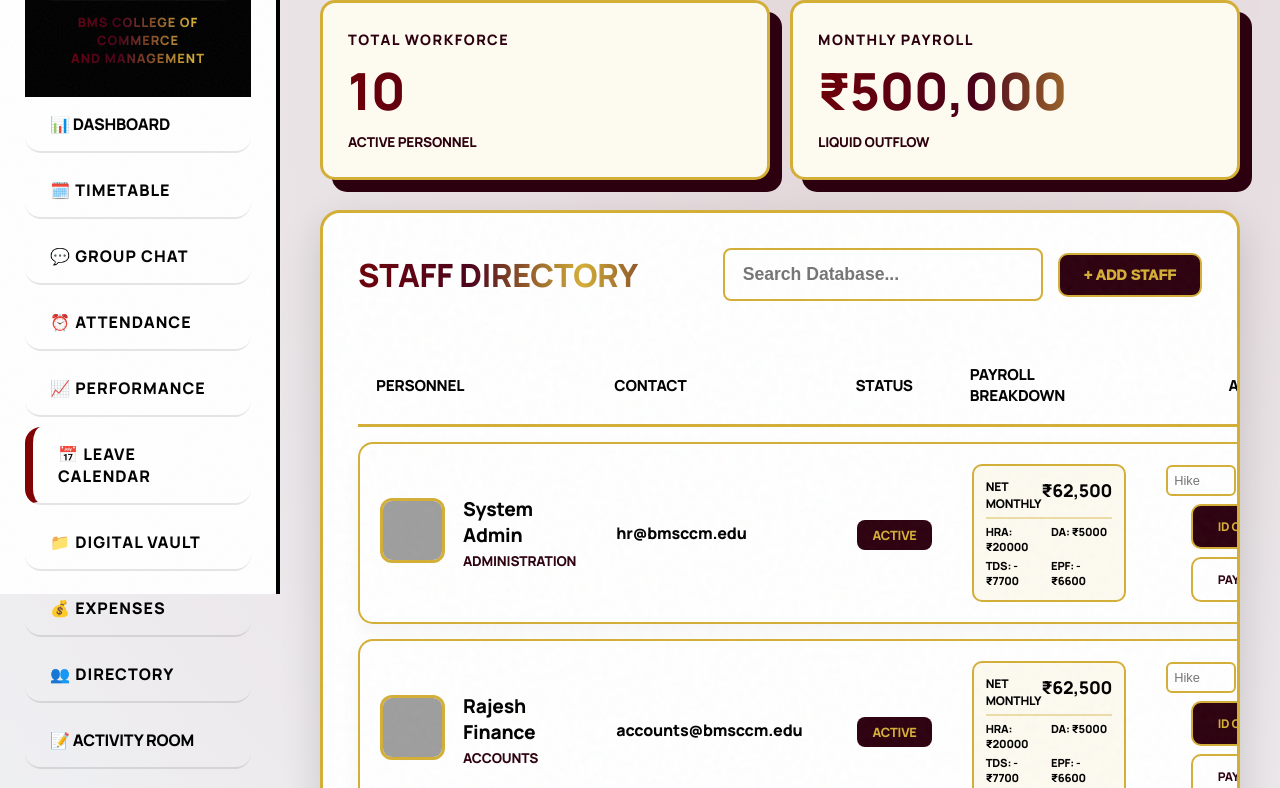
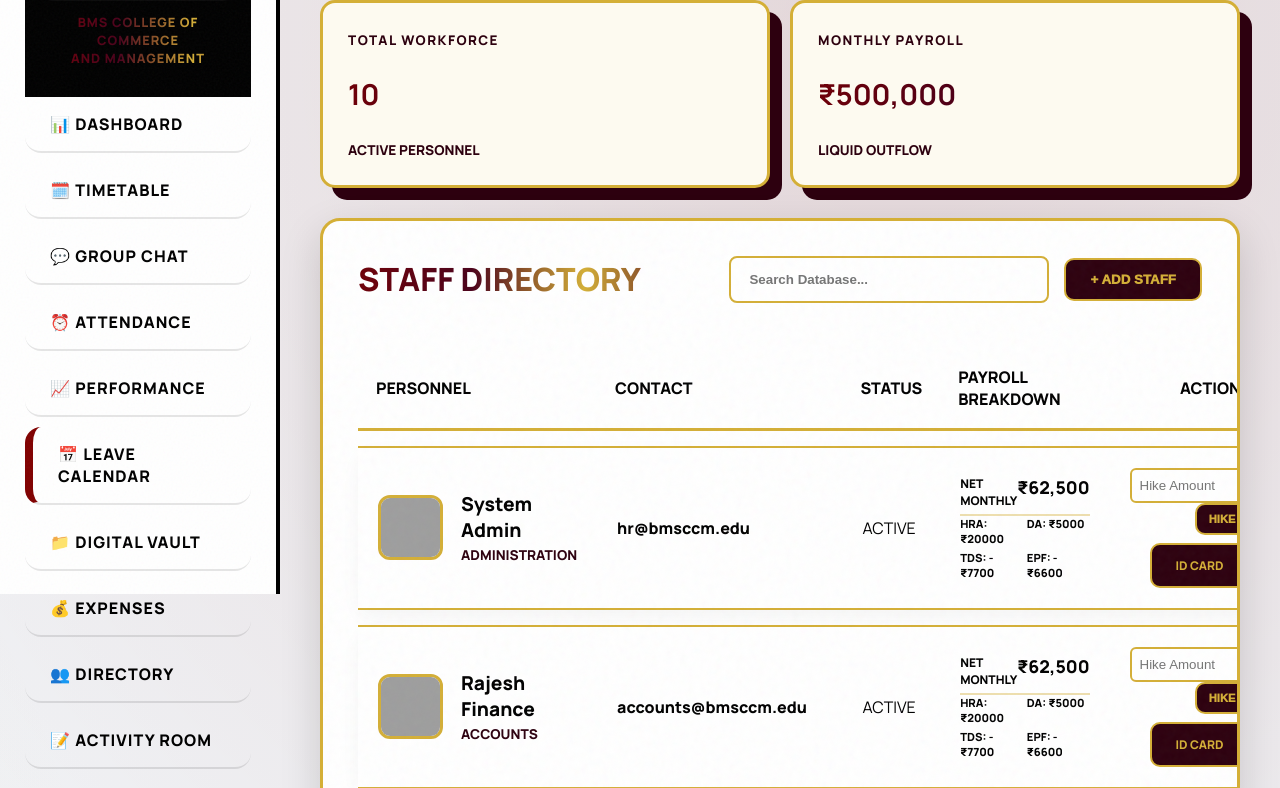
Before and after one commit to pk7745/erp, a Flask app: page /staff_directory in a window 1280 px wide. Shown: the part 206-994 px from the top of the page. Run offline with Flask 3, Linux system fonts and the light colour scheme; the visitor is signed in with stand-in values (Sample User, id 1); data comes from the database, SQL or seed files in the repository; data that the repository does not hold is empty; some libraries are stand-ins or nearby versions; grey boxes are pictures that could not be loaded.

Commit message:
Update staff_directory.html

```diff
--- a/templates/staff_directory.html
+++ b/templates/staff_directory.html
@@ -5,14 +5,25 @@
     :root {
         --imperial-maroon: #2d000f;
         --royal-gold: #d4af37;
-        --ink-black: #000000; /* Pure black for maximum visibility */
+        --ink-black: #000000;
         --imperial-cream: #fdfaf0;
     }
 
-    /* --- ENHANCED VISIBILITY UI --- */
+    /* --- BACKGROUND WATERMARK --- */
+    .watermark-overlay {
+        position: fixed;
+        top: 50%; left: 50%;
+        transform: translate(-50%, -50%);
+        width: 70vh; height: 70vh;
+        background: url('https://www.bmsccm.ac.in/img/ll.png') no-repeat center;
+        background-size: contain;
+        opacity: 0.03;
+        z-index: -1;
+        pointer-events: none;
+    }
+
     h2, h3, h4, strong, span, p, label, td, th {
         color: var(--ink-black) !important;
-        letter-spacing: -0.2px; /* Tighter letter spacing for bold look */
     }
 
     .dashboard-grid { display: flex; gap: 20px; margin-bottom: 30px; }
@@ -22,67 +33,45 @@
     }
     .imperial-stat-card small {
         color: var(--imperial-maroon) !important;
-        font-weight: 900;
-        text-transform: uppercase;
-        letter-spacing: 1.5px;
-        font-size: 0.9rem; /* Increased from 0.75 */
-    }
-    .imperial-stat-card h2 {
-        font-size: 3.2rem; /* Increased size */
-        font-weight: 950;
-        margin: 5px 0;
+        font-weight: 900; text-transform: uppercase; letter-spacing: 1.5px;
     }
 
     .search-input {
-        padding: 14px 18px;
-        width: 100%; border-radius: 8px;
-        border: 2.5px solid var(--royal-gold);
-        font-weight: 800;
-        color: var(--ink-black);
-        background: #fff;
-        font-size: 1.1rem; /* Bigger font for search */
+        padding: 14px 18px; width: 100%; border-radius: 8px;
+        border: 2.5px solid var(--royal-gold); font-weight: 800;
+        color: var(--ink-black); background: #fff;
     }
 
     .staff-table { width: 100%; border-collapse: separate; border-spacing: 0 15px; }
     .staff-table th {
         padding: 18px; text-align: left; font-weight: 950;
-        text-transform: uppercase; font-size: 0.95rem; /* Bigger headers */
-        border-bottom: 3px solid var(--royal-gold);
+        text-transform: uppercase; border-bottom: 3px solid var(--royal-gold);
     }
     .staff-row td {
         background: white; padding: 20px;
         border-top: 2px solid var(--royal-gold); border-bottom: 2px solid var(--royal-gold);
-        font-size: 1.05rem; /* Larger table text */
-    }
-    .staff-row td:first-child { border-left: 2px solid var(--royal-gold); border-top-left-radius: 15px; border-bottom-left-radius: 15px; }
-    .staff-row td:last-child { border-right: 2px solid var(--royal-gold); border-top-right-radius: 15px; border-bottom-right-radius: 15px; }
-
-    .data-label {
-        font-weight: 950 !important;
-        font-size: 0.85rem !important; /* Increased from 0.7 */
-        margin-bottom: 6px;
-        display: block;
-        color: var(--imperial-maroon) !important;
     }
 
-    .payroll-glass {
-        background: var(--imperial-cream); border: 2px solid var(--royal-gold);
-        padding: 12px; border-radius: 10px;
+    /* --- NEW: LIVE BREAKDOWN CARD STYLE --- */
+    .live-calc-box {
+        background: white; padding: 15px;
+        border: 2px solid var(--royal-gold); border-radius: 10px;
+        margin-top: 10px; display: none; /* Shown via JS */
+        grid-template-columns: 1fr 1fr; gap: 10px;
+        box-shadow: 5px 5px 0px var(--imperial-maroon);
     }
-
-    .status-active-badge {
-        background: var(--imperial-maroon); color: var(--royal-gold) !important;
-        padding: 6px 15px; border-radius: 8px;
-        font-weight: 950; text-transform: uppercase; font-size: 0.8rem;
-    }
+    .calc-item { font-size: 0.75rem; font-weight: 900; text-transform: uppercase; }
+    .calc-val { color: var(--accent) !important; }
 
     .btn-imperial {
         background: var(--imperial-maroon); color: var(--royal-gold) !important;
         font-weight: 950; border: 2px solid var(--royal-gold);
         padding: 12px 24px; border-radius: 10px; cursor: pointer;
-        text-transform: uppercase; font-size: 0.9rem;
+        text-transform: uppercase;
     }
 </style>
+
+<div class="watermark-overlay"></div>
 
 <div class="dashboard-grid">
     <div class="imperial-stat-card">
@@ -110,7 +99,7 @@
         </div>
     </div>
 
-    <div id="addForm" style="display:none; background: var(--imperial-cream); margin-bottom: 35px; border: 3px solid var(--imperial-maroon); border-radius: 20px; padding: 35px; animation: slideUp 0.4s ease;">
+    <div id="addForm" style="display:none; background: var(--imperial-cream); margin-bottom: 35px; border: 3px solid var(--imperial-maroon); border-radius: 20px; padding: 35px;">
         <div style="display: flex; justify-content: space-between; align-items: center; margin-bottom: 25px; border-bottom: 3px solid var(--royal-gold); padding-bottom: 15px;">
             <h3 style="margin:0; font-weight: 950; text-transform: uppercase; font-size: 1.5rem;">Register New Personnel</h3>
             <button class="btn-imperial" style="padding: 8px 20px;" onclick="document.getElementById('addForm').style.display='none'">CLOSE</button>
@@ -120,26 +109,20 @@
             <div><label class="data-label">Email</label><input type="email" name="email" class="search-input" required></div>
             <div><label class="data-label">Username</label><input type="text" name="username" class="search-input" required></div>
             <div><label class="data-label">Password</label><input type="password" name="password" class="search-input" required></div>
-
             <div><label class="data-label">Date of Birth</label><input type="date" name="dob" class="search-input" required></div>
-
             <div><label class="data-label">Joining Date</label><input type="date" name="join_date" class="search-input" required></div>
 
-            <div><label class="data-label">Religion</label><input type="text" name="religion" class="search-input"></div>
-            <div><label class="data-label">Caste</label><input type="text" name="caste" class="search-input"></div>
             <div>
-                <label class="data-label">Department</label>
-                <select name="department" class="search-input" style="height: 55px;">
-                    <option value="Computer Applications">Computer Applications</option>
-                    <option value="Commerce">Commerce</option>
-                    <option value="Management">Management</option>
-                    <option value="Accounts">Accounts</option>
-                </select>
+                <label class="data-label">Basic Salary</label>
+                <input type="number" id="new_staff_salary" name="salary" class="search-input" oninput="calculateAddFormNet()" required>
+                <div id="add_calc_box" class="live-calc-box">
+                    <div class="calc-item">HRA: <span id="add_hra" class="calc-val">0</span></div>
+                    <div class="calc-item">DA: <span id="add_da" class="calc-val">0</span></div>
+                    <div class="calc-item">TA: <span class="calc-val">2000</span></div>
+                    <div class="calc-item">TDS: <span id="add_tds" class="calc-val" style="color:red !important;">0</span></div>
+                </div>
             </div>
-            <div>
-                <label class="data-label">Basic Salary (Monthly)</label>
-                <input type="number" id="new_staff_salary" name="salary" class="search-input" oninput="calculateAddFormNet()" required>
-            </div>
+
             <div style="grid-column: span 2; background: white; padding: 20px; border: 3px dashed var(--royal-gold); border-radius: 12px; display: flex; justify-content: space-between; align-items: center;">
                 <label style="font-weight: 950; font-size: 0.9rem; color: var(--imperial-maroon) !important; text-transform: uppercase;">Estimated Net Take-Home</label>
                 <div id="new_net_display" style="font-size: 2rem; font-weight: 950; color: var(--ink-black) !important;">₹0</div>
@@ -163,30 +146,20 @@
             <tr class="staff-row">
                 <td>
                     <div style="display: flex; align-items: center; gap: 18px;">
-                        <form action="{{ url_for('upload_photo', uid=emp.id) }}" method="POST" enctype="multipart/form-data" id="form_{{ emp.id }}">
-                            <input type="file" name="photo" id="file_{{ emp.id }}" style="display:none" onchange="document.getElementById('form_{{ emp.id }}').submit()">
-                            <img src="{{ url_for('static', filename='uploads/profiles/' + emp.profile_pic) if emp.profile_pic else 'https://ui-avatars.com/api/?background=2d000f&color=d4af37&name=' + emp.full_name }}"
-                                 style="border: 3px solid var(--royal-gold); width: 65px; height: 65px; border-radius: 12px; object-fit: cover; cursor: pointer;"
-                                 onclick="document.getElementById('file_{{ emp.id }}').click()">
-                        </form>
+                        <img src="{{ url_for('static', filename='uploads/profiles/' + emp.profile_pic) if emp.profile_pic else 'https://ui-avatars.com/api/?background=2d000f&color=d4af37&name=' + emp.full_name }}"
+                             style="border: 3px solid var(--royal-gold); width: 65px; height: 65px; border-radius: 12px; object-fit: cover;">
                         <div>
                             <strong style="font-size: 1.2rem; font-weight: 950;">{{ emp.full_name }}</strong><br>
                             <span style="font-size: 0.85rem; font-weight: 900; color: var(--imperial-maroon) !important; text-transform: uppercase;">{{ emp.department }}</span>
                         </div>
                     </div>
                 </td>
-                <td style="font-weight: 900; font-size: 1rem;">{{ emp.email }}</td>
-                <td>
-                    {% if emp.status == 'Pending Accountant Configuration' %}
-                        <button onclick="openPayrollModal('{{ emp.id }}', '{{ emp.full_name }}', '{{ emp.salary }}')" class="btn-imperial" style="font-size:0.75rem; padding: 6px 12px;">CONFIG</button>
-                    {% else %}
-                        <span class="status-active-badge">ACTIVE</span>
-                    {% endif %}
-                </td>
+                <td style="font-weight: 900;">{{ emp.email }}</td>
+                <td><span class="status-active-badge">ACTIVE</span></td>
                 <td>
                     <input type="hidden" id="salaryInput_{{ emp.id }}" value="{{ emp.salary }}">
                     <div id="fullBreakdown_{{ emp.id }}" class="payroll-glass">
-                        <div style="display: flex; justify-content: space-between; border-bottom: 2px solid rgba(212,175,55,0.4); padding-bottom: 5px; margin-bottom: 5px;">
+                        <div style="display: flex; justify-content: space-between; border-bottom: 2px solid rgba(212,175,55,0.4); padding-bottom: 5px;">
                             <span style="font-size: 0.75rem; font-weight: 950;">NET MONTHLY</span>
                             <span id="netDisplay_{{ emp.id }}" style="font-weight:950; font-size: 1.1rem;">₹0</span>
                         </div>
@@ -196,13 +169,19 @@
                 <td style="text-align: right;">
                     <div style="display: flex; flex-direction: column; gap: 8px; align-items: flex-end;">
                         {% if session['role'] == 'Principal' %}
-                            <form action="{{ url_for('edit_salary', uid=emp.id) }}" method="POST" style="display:inline-flex; gap: 4px;">
-                                <input type="number" name="new_salary" placeholder="Hike" style="width: 70px; font-size: 0.8rem; padding: 6px; border: 2px solid var(--royal-gold); border-radius: 6px;" required>
-                                <button type="submit" class="btn-imperial" style="font-size: 0.7rem; padding: 6px 10px;">HIKE</button>
+                            <form action="{{ url_for('edit_salary', uid=emp.id) }}" method="POST" style="position: relative;">
+                                <input type="number" name="new_salary" placeholder="Hike Amount"
+                                       style="width: 120px; padding: 8px; border: 2px solid var(--royal-gold); border-radius: 6px;"
+                                       oninput="calculateHikeLive(this, '{{ emp.id }}')" required>
+                                <button type="submit" class="btn-imperial" style="font-size: 0.7rem; padding: 8px 12px;">HIKE</button>
+
+                                <div id="hike_calc_{{ emp.id }}" class="live-calc-box" style="position: absolute; right: 0; z-index: 100; width: 200px; text-align: left;">
+                                    <div class="calc-item">New Net: <span id="hike_net_{{ emp.id }}" class="calc-val">0</span></div>
+                                    <div class="calc-item">HRA: <span id="hike_hra_{{ emp.id }}" class="calc-val">0</span></div>
+                                </div>
                             </form>
                         {% endif %}
                         <a href="{{ url_for('generate_id', uid=emp.id) }}" class="btn-imperial" style="font-size: 0.75rem; width: 100px; text-align: center; text-decoration: none;">ID CARD</a>
-                        <a href="{{ url_for('generate_payslip', uid=emp.id) }}" class="btn-imperial" style="font-size: 0.75rem; width: 100px; text-align: center; text-decoration: none; background: white; color: var(--imperial-maroon) !important;">PAYSLIP</a>
                     </div>
                 </td>
             </tr>
@@ -212,18 +191,42 @@
 </div>
 
 <script>
-/* ALL LOGIC RETAINED EXACTLY AS PER YOUR PREVIOUS TEMPLATE */
+/* REFINED CALCULATION LOGIC */
 function calculateAddFormNet() {
     let basic = parseFloat(document.getElementById('new_staff_salary').value) || 0;
+    const box = document.getElementById('add_calc_box');
+    if(basic > 0) box.style.display = 'grid'; else box.style.display = 'none';
+
     const hra = Math.floor(basic * 0.40);
     const da = Math.floor(basic * 0.10);
-    const ta = 2000;
-    const gross = basic + hra + da + ta;
-    let tdsRate = (gross > 100000) ? 0.15 : (gross > 50000 ? 0.10 : 0.05);
+    const gross = basic + hra + da + 2000;
+    const tds = Math.floor(gross * (gross > 100000 ? 0.15 : (gross > 50000 ? 0.10 : 0.05)));
     const epf = Math.floor((basic + da) * 0.12);
-    const tds = Math.floor(gross * tdsRate);
     const net = gross - (epf + tds + 200);
+
+    document.getElementById('add_hra').innerText = '₹' + hra;
+    document.getElementById('add_da').innerText = '₹' + da;
+    document.getElementById('add_tds').innerText = '-₹' + tds;
     document.getElementById('new_net_display').innerText = '₹' + net.toLocaleString('en-IN');
+}
+
+function calculateHikeLive(input, empId) {
+    let hike = parseFloat(input.value) || 0;
+    let currentBasic = parseFloat(document.getElementById('salaryInput_' + empId).value);
+    let newBasic = currentBasic + hike;
+    const box = document.getElementById('hike_calc_' + empId);
+
+    if(hike !== 0) box.style.display = 'grid'; else box.style.display = 'none';
+
+    const hra = Math.floor(newBasic * 0.40);
+    const da = Math.floor(newBasic * 0.10);
+    const gross = newBasic + hra + da + 2000;
+    const tds = Math.floor(gross * (gross > 100000 ? 0.15 : (gross > 50000 ? 0.10 : 0.05)));
+    const epf = Math.floor((newBasic + da) * 0.12);
+    const net = gross - (epf + tds + 200);
+
+    document.getElementById('hike_net_' + empId).innerText = '₹' + net.toLocaleString('en-IN');
+    document.getElementById('hike_hra_' + empId).innerText = '₹' + hra;
 }
 
 function calculateLiveNet(empId) {
@@ -232,17 +235,14 @@ function calculateLiveNet(empId) {
     let basic = parseFloat(input.value) || 0;
     const hra = Math.floor(basic * 0.40);
     const da = Math.floor(basic * 0.10);
-    const ta = 2000;
-    const gross = basic + hra + da + ta;
-    let tdsRate = (gross > 100000) ? 0.15 : (gross > 50000 ? 0.10 : 0.05);
+    const gross = basic + hra + da + 2000;
+    const tds = Math.floor(gross * (gross > 100000 ? 0.15 : (gross > 50000 ? 0.10 : 0.05)));
     const epf = Math.floor((basic + da) * 0.12);
-    const tds = Math.floor(gross * tdsRate);
-    const pt = 200;
-    const net = gross - (epf + tds + pt);
+    const net = gross - (epf + tds + 200);
 
     document.getElementById('netDisplay_' + empId).innerText = '₹' + net.toLocaleString('en-IN');
     document.getElementById('breakdown_' + empId).innerHTML = `
-        <span style="color:var(--ink-black)">HRA: ₹${hra}</span> <span style="color:var(--ink-black)">DA: ₹${da}</span>
+        <span>HRA: ₹${hra}</span> <span>DA: ₹${da}</span>
         <span style="color:#d32f2f">TDS: -₹${tds}</span> <span style="color:#d32f2f">EPF: -₹${epf}</span>`;
 }
 
```
